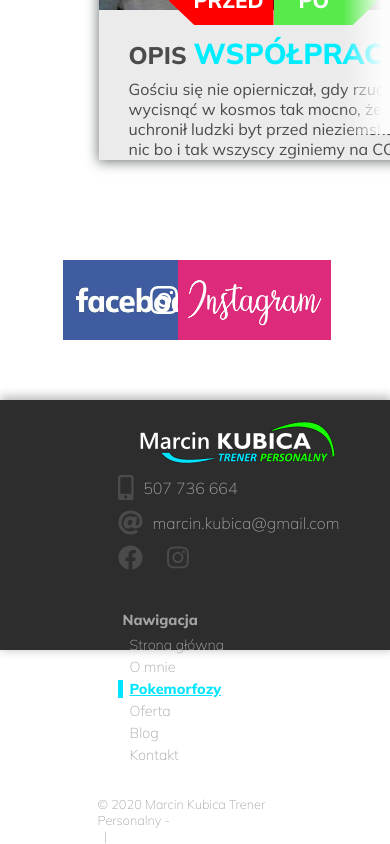
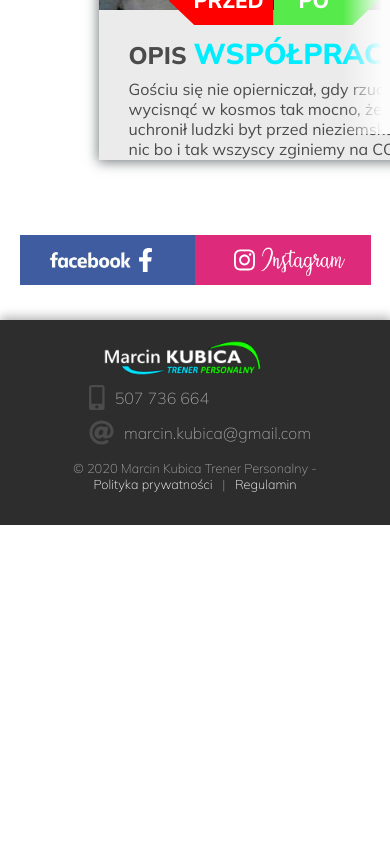
Before and after one commit to BlackH3art/trener-fitness, a React (Vite) app: page / in a window 390 px wide. Shown: the part 4089-4933 px from the top of the page. After the commit the page ends 4614 px from the top, so only its background shows below. Built offline with nearby package versions, Linux system fonts and the light colour scheme; grey boxes are pictures that could not be loaded.

Commit message:
footer responsive styles

```diff
--- a/src/components/footer/style/footer.css
+++ b/src/components/footer/style/footer.css
@@ -114,6 +114,10 @@ div.footer-contact-details img {
   margin-top: 10px;
 }
 
+div.footer-navigation {
+  flex-grow: 1;
+}
+
 
 .footer-icon {
   font-size: 25px;
@@ -188,3 +192,107 @@ div.copyright-container a:hover {
   color: rgb(235, 235, 235);
   /* text-decoration: underline red; */
 }
+
+
+
+
+
+/* ***************** */
+
+@media (max-width: 1250px) {
+  div.footer-detail-container {
+    width: 80vw;
+  }
+}
+
+@media (max-width: 1025px) {
+  div.footer-navigation {
+    display: flex;
+    justify-content: center;
+  }
+  /* social color buttons */
+  div.social-buttons-box {
+    width: 80%;
+  }
+  div.social-buttons-box ul li:nth-child(1) {
+    width: 50%;
+  }
+  div.social-buttons-box ul li:nth-child(2) {
+    width: 50%;
+  }
+  li img {
+    height: 70px;
+  }
+  .facebook-icon, .instagram-icon {
+    font-size: 1.7rem;
+  }
+  div.social-buttons-container {
+    height: 160px;
+  }
+}
+@media (max-width: 625px) {
+
+  div.footer-detail-container {
+    width: 100vw;
+    height: 150px;
+  }
+  div.footer-contact-details img {
+    display: block;
+    height: 50px;
+    margin-top: 10px;
+  }
+  div.social-container {
+    position: absolute;
+    left: -100%;
+  }
+  footer {
+    height: 235px;
+  }
+
+  /* social color buttons */
+  div.social-buttons-box {
+    width: 90%;
+  }
+  li img {
+    height: 60px;
+  }
+  div.social-buttons-container {
+    height: 140px;
+  }
+}
+
+@media (max-width: 480px) {
+  div.footer-navigation {
+    position: absolute;
+    left: -100%
+  }
+  div.footer-detail-container {
+    justify-content: center;
+  }
+  div.footer-contact-details img {
+    height: 40px;
+  }
+  div.copyright-container {
+    width: 70%;
+    text-align: center;
+  }
+  footer {
+    height: 205px;
+  }
+
+
+  /* social color buttons */
+  div.social-buttons-box {
+    width: 90%;
+  }
+  li img {
+    height: 50px;
+  }
+  .facebook-icon, .instagram-icon {
+    font-size: 1.5rem;
+  }
+  div.social-buttons-container {
+    height: 120px;
+  }
+
+}
```
